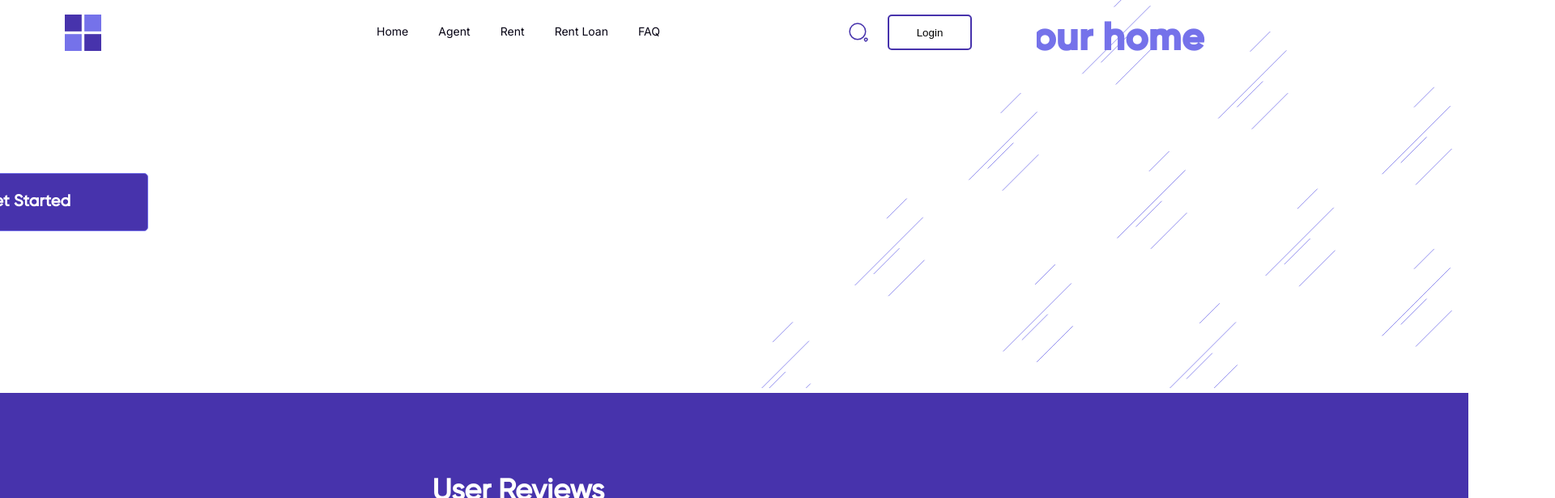
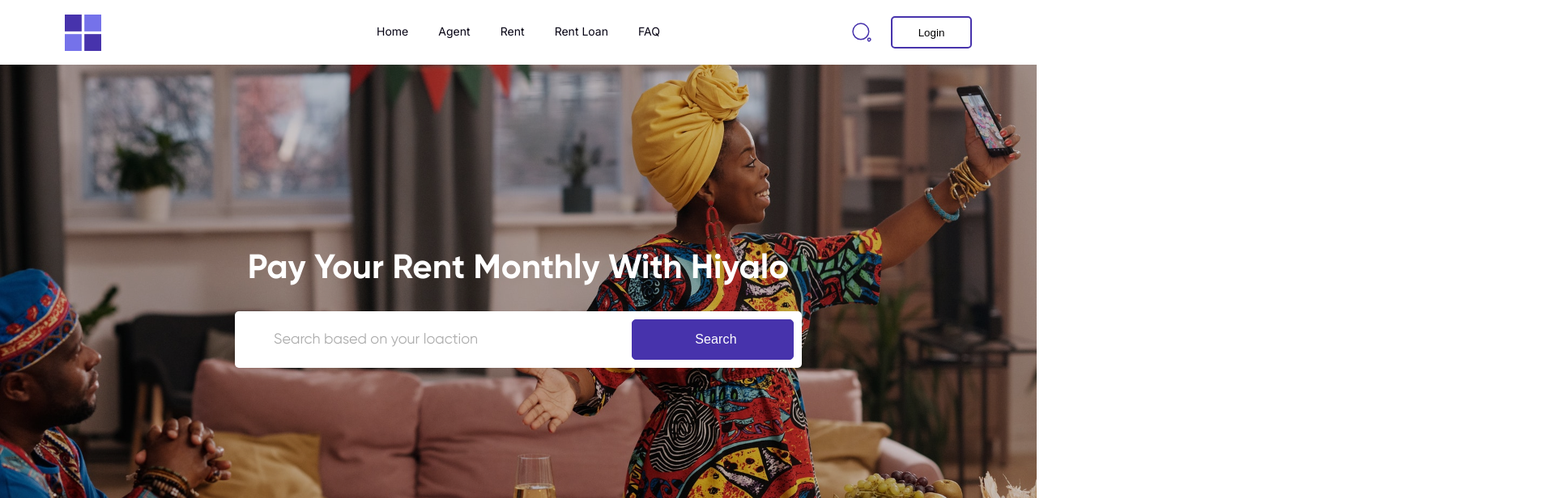
Before and after one commit to johnalalade/Hiyalo-App-1, a React (Create React App) app: page / in a window 1280 px wide. Shown: the top 616 px of the page at 81% size, 1920 px wide, since content can reach past the window. Built offline with nearby package versions, Linux system fonts and the light colour scheme; no server answers; some icons are missing; a web font is replaced by a local one.

Commit message:
First Commit

```diff
--- a/src/components/Loader/page-loader.css
+++ b/src/components/Loader/page-loader.css
@@ -1,8 +1,8 @@
-* {
-    overflow: visible;
-    box-sizing: content-box !important;
-}
-body{
+
+    /* overflow: visible; */
+    /* box-sizing: content-box !important; */
+
+/* body{
     display: flex;
     justify-content: center;
     align-items: center;
@@ -11,7 +11,7 @@
     height: 100vh;
 
     padding: normal;
-}
+} */
 
 .page-loader {
     width: 100px;
```
